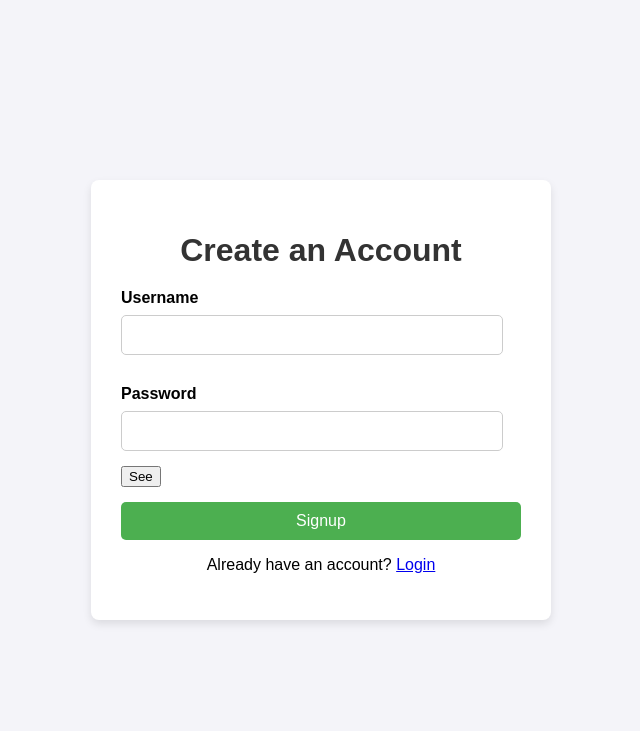
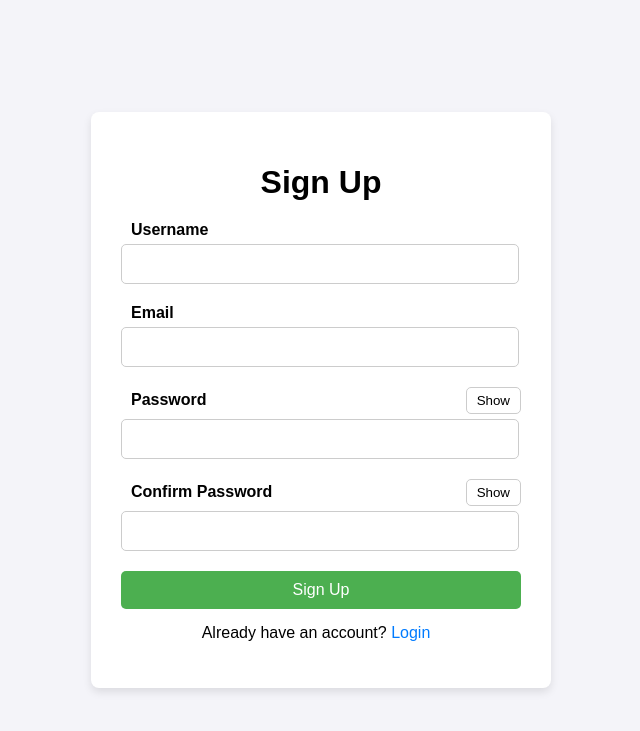
Before and after one commit to gauthamnnair/login-signup, a Flask app: page /signup in a window 1280 px wide. Shown: the top 731 px of the page, without its empty margins (319-959 px from the left). Run offline with Flask 3, Linux system fonts and the light colour scheme.

Commit message:
Added Show/Hide Toggle

```diff
--- a/static/script.js
+++ b/static/script.js
@@ -1,15 +1,54 @@
 // Function to toggle the visibility of the password
 function togglePassword() {
-    // Get the password field and the "See" button
-    var passwordField = document.querySelector('.password-field');
-    var button = document.querySelector('.see-btn');
+    var passwordField = document.getElementById("password");
+    var button = document.getElementById("toggle-password-btn");
 
     // Toggle the password field type between 'password' and 'text'
-    if (passwordField.type === 'password') {
-        passwordField.type = 'text'; // Make password visible
-        button.textContent = 'Hide'; // Change button text to "Hide"
+    if (passwordField.type === "password") {
+        passwordField.type = "text";
+        button.textContent = "Hide"; // Change the button text to "Hide"
     } else {
-        passwordField.type = 'password'; // Hide password
-        button.textContent = 'See'; // Change button text back to "See"
+        passwordField.type = "password";
+        button.textContent = "Show"; // Change the button text back to "Show"
     }
 }
+
+// Function to toggle the visibility of the confirm password
+function toggleConfirmPassword() {
+    var confirmPasswordField = document.getElementById("confirm_password");
+    var button = document.getElementById("toggle-confirm-password-btn");
+
+    // Toggle the confirm password field type between 'password' and 'text'
+    if (confirmPasswordField.type === "password") {
+        confirmPasswordField.type = "text";
+        button.textContent = "Hide"; // Change the button text to "Hide"
+    } else {
+        confirmPasswordField.type = "password";
+        button.textContent = "Show"; // Change the button text back to "Show"
+    }
+}
+
+// Function to check if password and confirm password match before submitting
+function validatePasswords() {
+    var passwordField = document.getElementById("password");
+    var confirmPasswordField = document.getElementById("confirm_password");
+    var errorContainer = document.getElementById("error-container");
+
+    // Check if passwords match
+    if (passwordField.value !== confirmPasswordField.value) {
+        // Display the error message container
+        errorContainer.style.display = "block";
+        return false; // Prevent form submission
+    } else {
+        // Hide the error message container if passwords match
+        errorContainer.style.display = "none";
+        return true; // Allow form submission
+    }
+}
+
+// Attach event listener to form submit event
+document.querySelector("form").addEventListener("submit", function (event) {
+    if (!validatePasswords()) {
+        event.preventDefault(); // Prevent form submission if validation fails
+    }
+});
--- a/static/styles.css
+++ b/static/styles.css
@@ -10,10 +10,13 @@
     height: 100vh;
 }
 
-h1 {
-    color: #333;
-    text-align: center;
-    margin-bottom: 20px;
+.container {
+    background-color: white;
+    padding: 30px;
+    border-radius: 8px;
+    box-shadow: 0 4px 8px rgba(0, 0, 0, 0.1);
+    width: 100%;
+    max-width: 400px;
 }
 
 /* Flash Messages */
@@ -34,29 +37,59 @@
 }
 
 /* Form Styles */
-.container {
-    background-color: white;
-    padding: 30px;
-    border-radius: 8px;
-    box-shadow: 0 4px 8px rgba(0, 0, 0, 0.1);
-    width: 100%;
-    max-width: 400px;
-    text-align: center;
+.form-group {
+    margin-bottom: 5px;
 }
 
-.form-group {
-    margin-bottom: 15px;
+/* Username label left-aligned with 10px margin */
+.form-group label[for="username"],
+.form-group label[for="email"],
+.form-group label[for="password"],
+.form-group label[for="confirm_password"] {
+    display: inline-block;
+    margin-left: 10px;
+    font-weight: bold;
     text-align: left;
 }
 
-label {
-    display: block;
-    margin-bottom: 8px;
+/* Align password input and button in the same row */
+.password-group {
+    display: flex;
+    align-items: center;
     font-weight: bold;
+    justify-content: space-between; /* Ensures the button moves to the right */
+    width: 100%;
 }
 
-input[type="text"], input[type="password"] {
-    width: 90%;
+/* Show/Hide button styling for the password field */
+button.see-btn {
+    display: inline-block;
+    margin-left: auto;
+    padding: 5px 10px;
+    background-color: white;
+    border: 1px solid #ccc;
+    border-radius: 5px;
+    cursor: pointer;
+    transition: background-color 0.3s ease;
+}
+
+/* Hover effect for Show button */
+button.see-btn:hover {
+    background-color: #f1f1f1;
+}
+
+button.see-btn:focus {
+    outline: none;
+}
+
+/* Hide Show button for confirm password field */
+#confirm_password ~ .see-btn {
+    display: none; /* Hide the button for confirm password */
+}
+
+/* Username, Email, and Password input fields */
+input[type="text"], input[type="email"], input[type="password"] {
+    width: 94%;
     padding: 10px;
     margin-bottom: 15px;
     border: 1px solid #ccc;
@@ -64,7 +97,8 @@
     font-size: 16px;
 }
 
-button.submit-btn {
+/* Submit button */
+.submit-btn {
     width: 100%;
     padding: 10px;
     background-color: #4CAF50;
@@ -76,13 +110,15 @@
     transition: background-color 0.3s ease;
 }
 
-button.submit-btn:hover {
+.submit-btn:hover {
     background-color: #45a049;
 }
 
+/* Centering the "Don't have an account?" link */
 .signup-link {
     text-align: center;
     margin-top: 15px;
+    margin-left: -10px;
 }
 
 .signup-link a {
@@ -93,6 +129,52 @@
 .signup-link a:hover {
     text-decoration: underline;
 }
+
+/* Center the Login text */
+h1 {
+    text-align: center;
+    font-size: 32px;
+    margin-bottom: 20px;
+}
+
+/* Centering the "Login" button */
+.login-link {
+    text-align: center;
+    margin-top: 15px;
+    margin-left: -10px;
+}
+
+.login-link a {
+    color: #007bff;
+    text-decoration: none;
+}
+
+.login-link a:hover {
+    text-decoration: underline;
+}
+
+/* Error message container */
+#error-container {
+    margin-top: 15px;
+    text-align: center;
+    width: 100%;  /* Ensure it takes full width */
+    display: flex;
+    justify-content: center; /* Center horizontally */
+    align-items: center; /* Center vertically, if the height allows */
+}
+
+#error-message {
+    color: red;
+    font-size: 14px;
+    font-weight: bold;
+    background-color: #f8d7da;
+    border: 1px solid #f5c6cb;
+    padding: 10px;
+    border-radius: 5px;
+    width: auto;  /* Ensure the width adjusts based on content */
+    display: inline-block;  /* Ensure the message doesn't span full width */
+}
+
 
 /* Responsive Design */
 @media (max-width: 480px) {
--- a/templates/signup.html
+++ b/templates/signup.html
@@ -4,13 +4,13 @@
 <head>
     <meta charset="UTF-8">
     <meta name="viewport" content="width=device-width, initial-scale=1.0">
-    <title>Signup</title>
+    <title>Sign Up</title>
     <link rel="stylesheet" href="{{ url_for('static', filename='styles.css') }}">
 </head>
 
 <body>
     <div class="container">
-        <h1>Create an Account</h1>
+        <h1>Sign Up</h1>
 
         <!-- Flash messages -->
         {% with messages = get_flashed_messages(with_categories=true) %}
@@ -25,20 +25,48 @@
             {% endif %}
         {% endwith %}
 
-        <form action="{{ url_for('signup_page') }}" method="POST">
+        <form action="{{ url_for('signup_page') }}" method="POST" onsubmit="return validatePasswords()">
+            <!-- Username field -->
             <div class="form-group">
                 <label for="username">Username</label>
-                <input type="text" name="username" id="username" required>
+            </div>
+            <div class="form-group">
+                <input type="text" name="username" id="username" class="username-field" required>
             </div>
 
+            <!-- Email field -->
             <div class="form-group">
-                <label for="password">Password</label>
-                <input type="password" name="password" id="password" class="password-field" required>
-                <button type="button" class="see-btn" onclick="togglePassword()">See</button>
+                <label for="email">Email</label>
+            </div>
+            <div class="form-group">
+                <input type="email" name="email" id="email" class="email-field" required>
             </div>
 
-            <button type="submit" class="submit-btn">Signup</button>
+            <!-- Password field with Show button aligned to the right -->
+            <div class="form-group password-group">
+                <label for="password">Password</label>
+                <button type="button" id="toggle-password-btn" class="see-btn" onclick="togglePassword()">Show</button>
+            </div>
+            <div class="form-group">
+                <input type="password" name="password" id="password" class="password-field" required>
+            </div>
+
+            <!-- Confirm Password field with Show button -->
+            <div class="form-group password-group">
+                <label for="confirm_password">Confirm Password</label>
+                <button type="button" id="toggle-confirm-password-btn" class="see-btn" onclick="toggleConfirmPassword()">Show</button>
+            </div>
+            <div class="form-group">
+                <input type="password" name="confirm_password" id="confirm_password" class="password-field" required>
+            </div>
+
+            <button type="submit" class="submit-btn">Sign Up</button>
         </form>
+
+        <!-- Error message container, initially hidden -->
+        <div id="error-container" style="color: red; display: none;">
+            <p id="error-message">Passwords do not match. Try again.</p>
+        </div>
 
         <p class="login-link">Already have an account? <a href="{{ url_for('login_page') }}">Login</a></p>
     </div>
```
Also changed, not shown: templates/login.html (+12 -2 lines), user_database.db.
